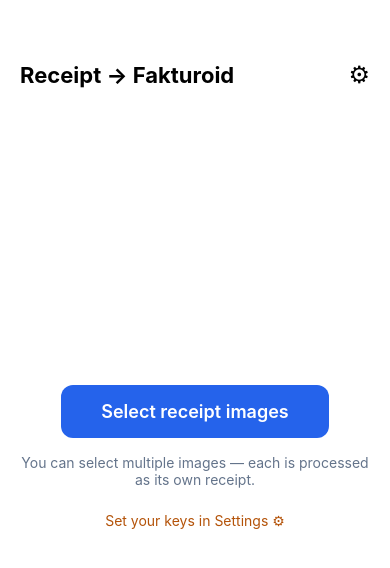
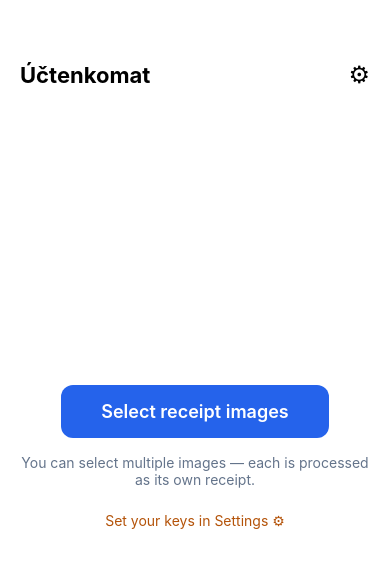
Before and after one commit to kubiq/uctenkomat, a React Native app in the folder app/: screen / in a window 390 px wide. Shown: the top 568 px of the page. Built offline with nearby package versions, Linux system fonts and the light colour scheme.

Commit message:
Rename app to Účtenkomat (now supports Fakturoid + iDoklad)

```diff
--- a/app/app.json
+++ b/app/app.json
@@ -1,6 +1,6 @@
 {
   "expo": {
-    "name": "Receipt to Fakturoid",
+    "name": "Účtenkomat",
     "slug": "receipt2fakturoid",
     "version": "1.1.0",
     "orientation": "portrait",
--- a/app/electron-builder.yml
+++ b/app/electron-builder.yml
@@ -1,6 +1,6 @@
 appId: cz.jakubpistek.receipt2fakturoid
-productName: Receipt to Fakturoid
-artifactName: Receipt-to-Fakturoid-${version}-${arch}.${ext}
+productName: Účtenkomat
+artifactName: Uctenkomat-${version}-${arch}.${ext}
 # Override the package.json "main" (which Expo uses) for the packaged Electron app.
 extraMetadata:
   main: electron/main.cjs
--- a/app/electron/main.cjs
+++ b/app/electron/main.cjs
@@ -88,7 +88,7 @@
   const win = new BrowserWindow({
     width: 460,
     height: 860,
-    title: "Receipt to Fakturoid",
+    title: "Účtenkomat",
     webPreferences: {
       webSecurity: false, // allow direct calls to the Fakturoid API (no CORS)
       contextIsolation: true,
--- a/app/src/screens/CaptureScreen.tsx
+++ b/app/src/screens/CaptureScreen.tsx
@@ -48,7 +48,7 @@
   return (
     <View style={styles.container}>
       <View style={styles.header}>
-        <Text style={styles.title}>Receipt → Fakturoid</Text>
+        <Text style={styles.title}>Účtenkomat</Text>
         <Pressable onPress={onOpenSettings} hitSlop={12}>
           <Text style={styles.gear}>⚙︎</Text>
         </Pressable>
```
Also changed, not shown: 2 other files (tests, documents, lock files or other folders).
